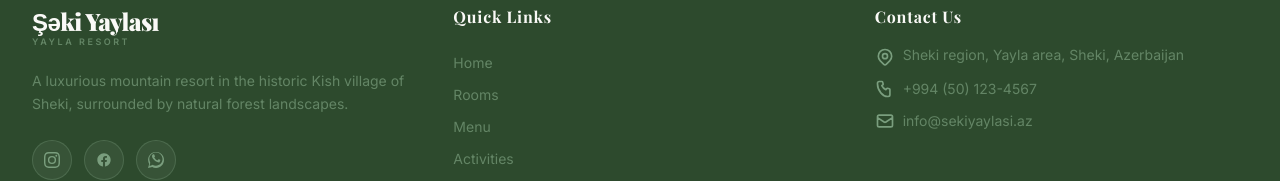
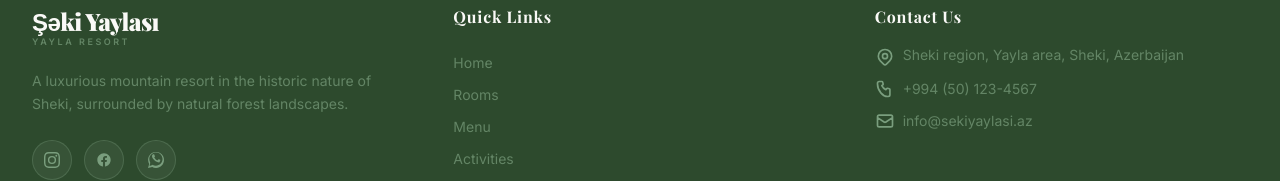
Before and after one commit to uzaylinestt/sekiyaylas-, a Next.js app: page /en/elaqe in a window 1280 px wide. Shown: the part 1154-1335 px from the top of the page. Built offline with nearby package versions, Linux system fonts and the light colour scheme; a web font is replaced by a local one.

Commit message:
footer.tsx modify

```diff
--- a/components/layout/Footer.tsx
+++ b/components/layout/Footer.tsx
@@ -38,8 +38,8 @@ export default function Footer() {
                     </Link>
                     <p className="text-sage/70 text-sm max-w-sm leading-relaxed mt-2">
                         {locale === "az"
-                            ? "Şəkinin füsunkar Kiş kəndində, meşələrin qucağında yerləşən lüks və təbii istirahət məkanı."
-                            : "A luxurious mountain resort in the historic Kish village of Sheki, surrounded by natural forest landscapes."}
+                            ? "Şəkinin füsunkar təbiəti, meşələrin qucağında yerləşən lüks və təbii istirahət məkanı."
+                            : "A luxurious mountain resort in the historic nature of Sheki, surrounded by natural forest landscapes."}
                     </p>
                     {/* Social media */}
                     <div className="flex gap-3 mt-2">
```
